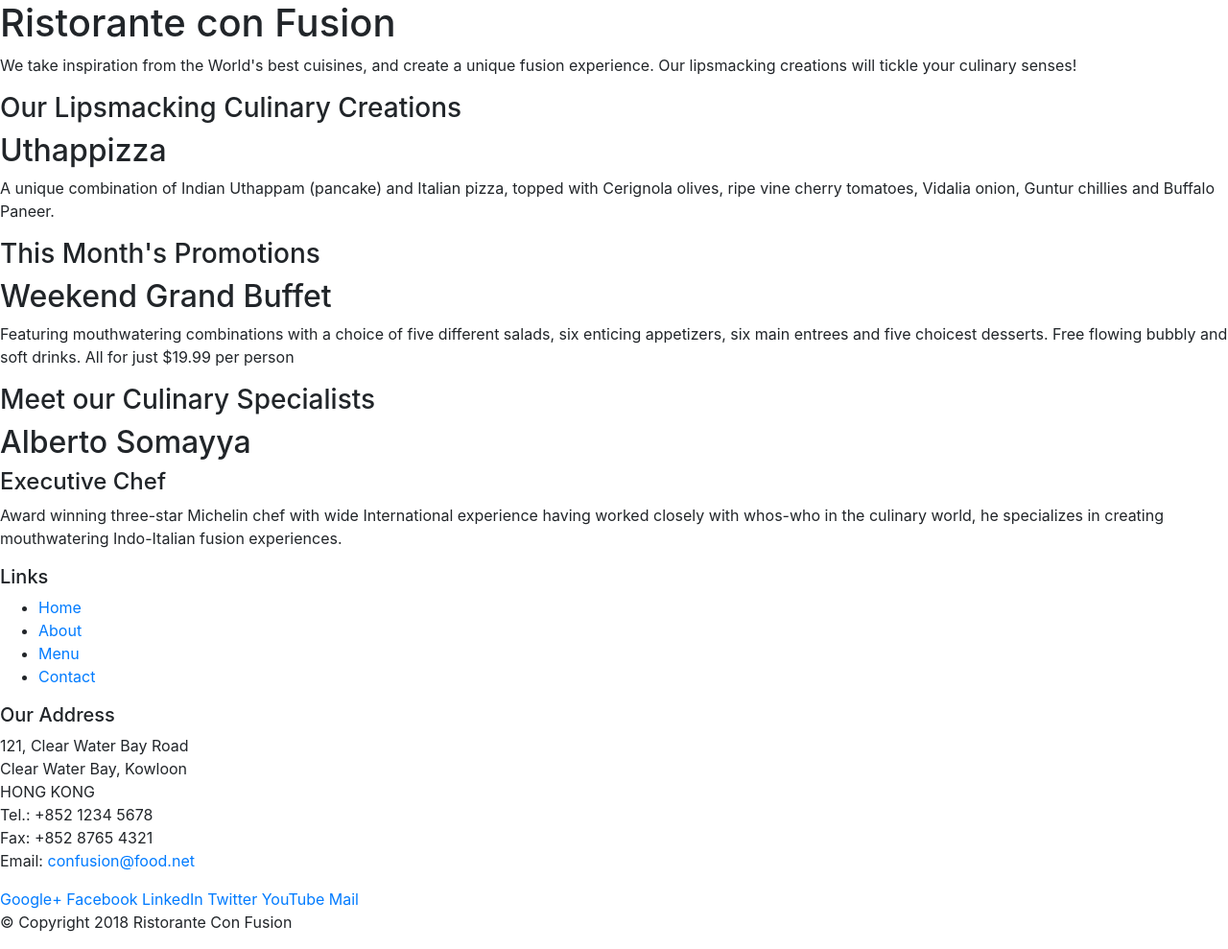
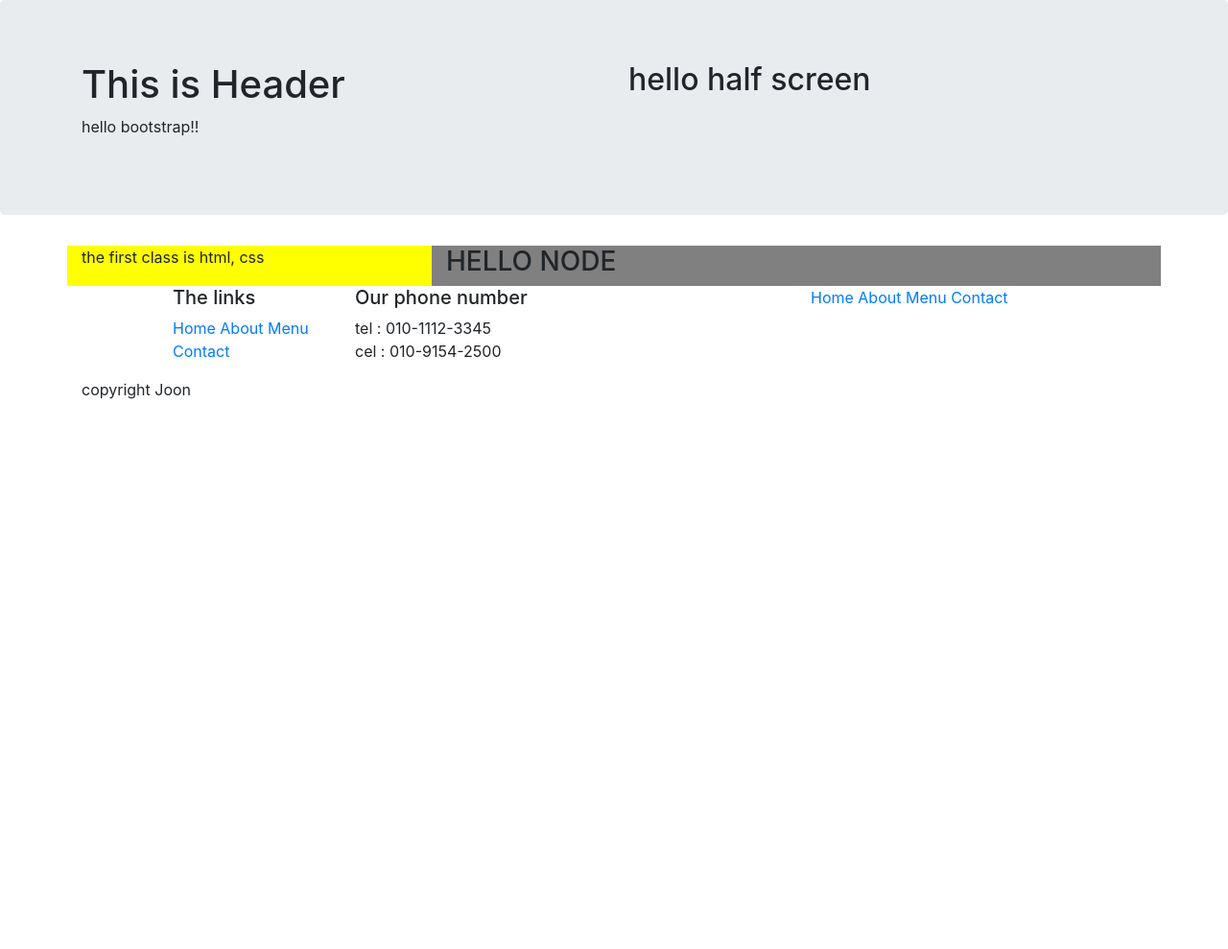
Before and after one commit to JSPlike/coursera-node, a website: page index.html in a window 1280 px wide. Shown: the whole page at 96% size. After the commit the page ends 800 px from the top, so only its background shows below. Drawn offline with nearby package versions, Linux system fonts and the light colour scheme.

Commit message:
simple bootstrap part1

```diff
--- a/index.html
+++ b/index.html
@@ -14,97 +14,65 @@
 </head>
 
 <body>
-
-    <header>
-        <div>
-            <div>
-                <div>
-                    <h1>Ristorante con Fusion</h1>
-                    <p>We take inspiration from the World's best cuisines, and create a unique fusion experience. Our lipsmacking creations will tickle your culinary senses!</p>
+  <header class="jumbotron">
+    <div class="container">
+      <div class="row">
+        <div class="col-12 col-sm-6">
+          <h1>This is Header</h1>
+          <p>hello bootstrap!!</p>
         </div>
-                <div>
+        <div class="col-12 col-sm">
+          <h2>hello half screen</h2>
         </div>
       </div>
     </div>
   </header>
-
-    <div>
-        <div>
-            <div>
-                <h3>Our Lipsmacking Culinary Creations</h3>
+  <div class="container">
+    <div class="row justify-content-center">
+      <div class="col-12 col-sm-3 col-md-4" style="background-color: yellow">
+        <p>the first class is html, css</p>
       </div>
-            <div>
-                <h2>Uthappizza</h2>
-                <p>A unique combination of Indian Uthappam (pancake) and Italian pizza, topped with Cerignola olives, ripe vine cherry tomatoes, Vidalia onion, Guntur chillies and Buffalo Paneer.</p>
+      <div class="col col-sm col-md" style="background-color: gray">
+        <h3>HELLO NODE</h3>
       </div>
     </div>
-
-
-        <div>
-            <div>
-                <h3>This Month's Promotions</h3>
   </div>
-            <div>
-                <h2>Weekend Grand Buffet</h2>
-                <p>Featuring mouthwatering combinations with a choice of five different salads, six enticing appetizers, six main entrees and five choicest desserts. Free flowing bubbly and soft drinks. All for just $19.99 per person </p>
+  <footer class="container">
+    <div class="row">
+      <div class="col-4 offset-1 col-sm-2">
+        <h5>The links</h5>
+        <a href="#">Home</a>
+        <a href="#">About</a>
+        <a href="#">Menu</a>
+        <a href="#">Contact</a>
       </div>
+      <div class="col-7 col-sm-5">
+        <h5>Our phone number</h5>
+        <p>
+          tel : 010-1112-3345 <br/>
+          cel : 010-9154-2500 <br/>
+        </p>
       </div>
-
-        <div>
-            <div>
-                <h3>Meet our Culinary Specialists</h3>
-            </div>
-            <div>
-                <h2>Alberto Somayya</h2>
-                <h4>Executive Chef</h4>
-                <p>Award winning three-star Michelin chef with wide International experience having worked closely with whos-who in the culinary world, he specializes in creating mouthwatering Indo-Italian fusion experiences. </p>
+      <div class="col-12 col-sm-4">
+        <div class="">
+          <a href="#">Home</a>
+          <a href="#">About</a>
+          <a href="#">Menu</a>
+          <a href="#">Contact</a>
         </div>
       </div>
     </div>
 
-    <footer>
-        <div>
-            <div>
-                <div>
-                    <h5>Links</h5>
-                    <ul>
-                        <li><a href="#">Home</a></li>
-                        <li><a href="#">About</a></li>
-                        <li><a href="#">Menu</a></li>
-                        <li><a href="#">Contact</a></li>
-                    </ul>
-                </div>
-                <div>
-                    <h5>Our Address</h5>
-                    <address>
-		              121, Clear Water Bay Road<br>
-		              Clear Water Bay, Kowloon<br>
-		              HONG KONG<br>
-		              Tel.: +852 1234 5678<br>
-		              Fax: +852 8765 4321<br>
-		              Email: <a href="mailto:confusion@food.net">confusion@food.net</a>
-		           </address>
-                </div>
-                <div>
-                    <div>
-                        <a href="http://google.com/+">Google+</a>
-                        <a href="http://www.facebook.com/profile.php?id=">Facebook</a>
-                        <a href="http://www.linkedin.com/in/">LinkedIn</a>
-                        <a href="http://twitter.com/">Twitter</a>
-                        <a href="http://youtube.com/">YouTube</a>
-                        <a href="mailto:">Mail</a>
-                    </div>
-                </div>
-           </div>
-           <div>
-                <div>
-                    <p>© Copyright 2018 Ristorante Con Fusion</p>
-                </div>
+    <div class="row">
+      <div class="col-auto">
+        <p>copyright Joon</p>
       </div>
     </div>
   </footer>
+</body>
 
-</body>
+
+
 <!-- jQuery first, then Popper.js, then Bootstrap JS. -->
 <script src="node_modules/jquery/dist/jquery.slim.min.js"></script>
 <script src="node_modules/popper.js/dist/umd/popper.min.js"></script>
```
Lines whose indentation alone changed are shown as unchanged.
